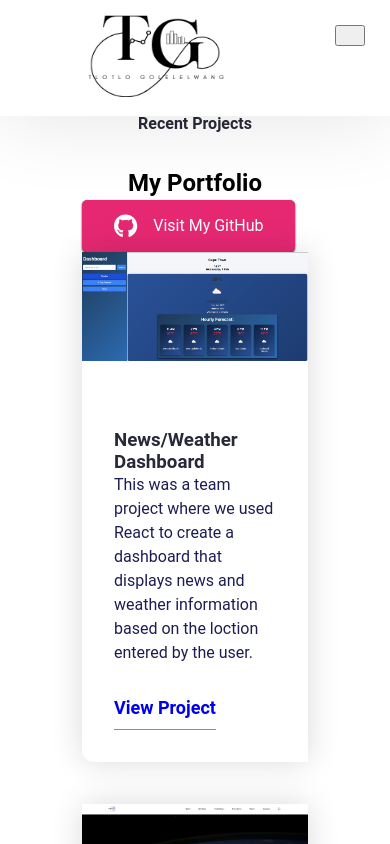
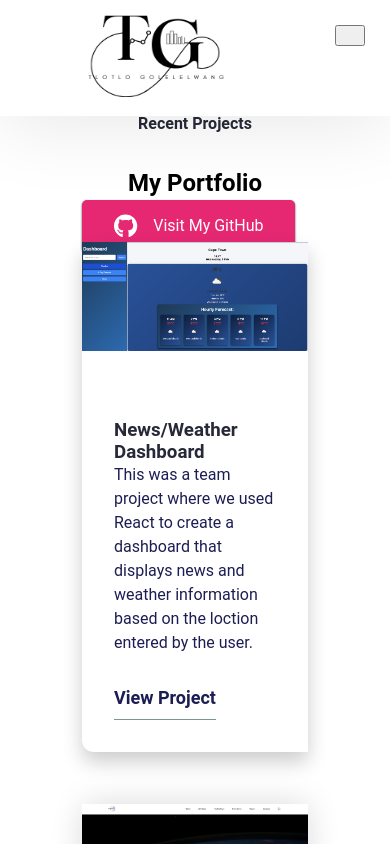
Before and after one commit to TGolelelwang/website-portfolio, a React (Create React App) app: page /portfolio in a window 390 px wide. In both pictures the pointer is over the element 195 px from the left and 506 px from the top of the page. Shown: the top 844 px of the page. Built offline with nearby package versions, Linux system fonts and the light colour scheme.

Commit message:
Updates
Hover effect
View Project change color hover
Update the whole code, making it responsive

```diff
--- a/src/App.css
+++ b/src/App.css
@@ -423,7 +423,22 @@ h2{
   stroke: #006b6a;
 }  /* Portolio Ends */
 
+/* Add hover effect to the project cards */
+.portfolio-section-card:hover {
+    transform: translateY(-10px);
+    box-shadow: 0 10px 20px rgba(0, 0, 0, 0.2);
+    transition: all 0.3s ease-in-out;
+}
 
+/* Update the .portfolio-link styles */
+.portfolio-link a {
+    color: inherit; /* Inherit the color from the parent */
+    text-decoration: none; /* Remove the underline */
+}
+
+.portfolio-link a:hover {
+    color: #7a9793; /* Change the color on hover */
+}
 
 /* CONTACT PAGE */
 
--- a/src/Pages/Home/HeroSection.js
+++ b/src/Pages/Home/HeroSection.js
@@ -11,7 +11,7 @@ function HeroSection(){
                     </p>
                     <h1 className ="hero-section-title">
                         <span className ="hero-section-title-color">
-                            Data Analyst
+                            Aspiring Data Analyst
                         </span>{" "}
                     </h1>
                     <p className ="hero-section-description">
```
